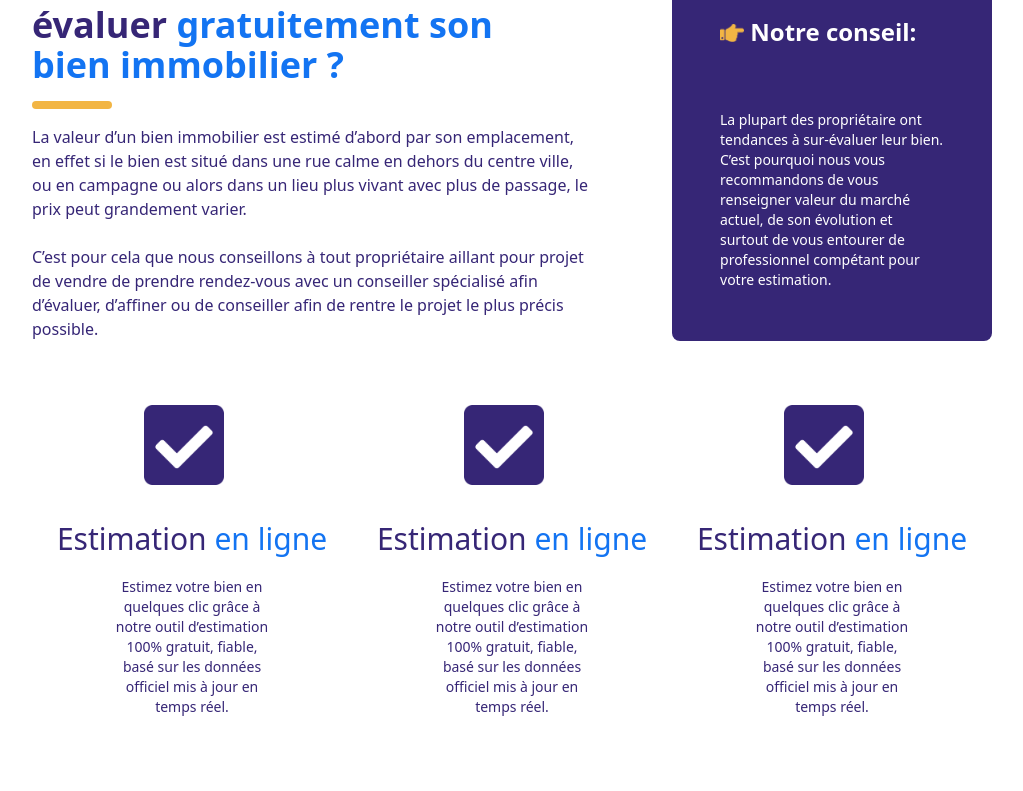
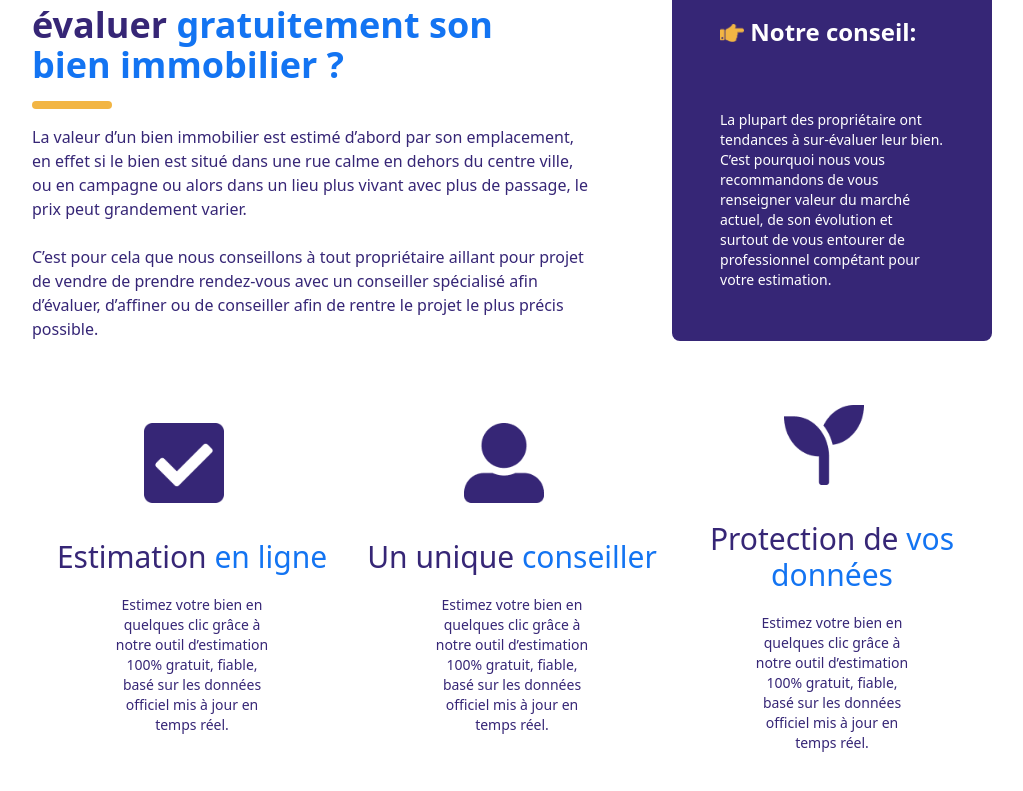
Before and after one commit to magicniclus/immoportail, a Next.js app: page / in a window 1280 px wide. Shown: the part 867-1658 px from the top of the page, without its empty margins (128-1151 px from the left). Built offline with nearby package versions, Linux system fonts and the light colour scheme.

Commit message:
Update QualityBanner.js

```diff
--- a/components/Organisms/QualityBanner.js
+++ b/components/Organisms/QualityBanner.js
@@ -6,8 +6,8 @@ const QualityBanner = () => {
         <div className='w-full'>
             <div className="flex-col lg:flex-row flex justify-between py-10 md:py-16 items-center px-5 md:px-40">
                 <SetOfQuality image="Vectorcheck" title="Estimation" titleWithColor="en ligne" text="Estimez votre bien en quelques clic grâce à notre outil d’estimation 100% gratuit, fiable, basé sur les données officiel mis à jour en temps réel." />
-                <SetOfQuality image="Vectorcheck" title="Estimation" titleWithColor="en ligne" text="Estimez votre bien en quelques clic grâce à notre outil d’estimation 100% gratuit, fiable, basé sur les données officiel mis à jour en temps réel." />
-                <SetOfQuality image="Vectorcheck" title="Estimation" titleWithColor="en ligne" text="Estimez votre bien en quelques clic grâce à notre outil d’estimation 100% gratuit, fiable, basé sur les données officiel mis à jour en temps réel." />
+                <SetOfQuality image="Vectoruserpurple" title="Un unique" titleWithColor="conseiller" text="Estimez votre bien en quelques clic grâce à notre outil d’estimation 100% gratuit, fiable, basé sur les données officiel mis à jour en temps réel." />
+                <SetOfQuality image="Vectorsafe" title="Protection de" titleWithColor="vos données" text="Estimez votre bien en quelques clic grâce à notre outil d’estimation 100% gratuit, fiable, basé sur les données officiel mis à jour en temps réel." />
             </div>
         </div>
     );
```
